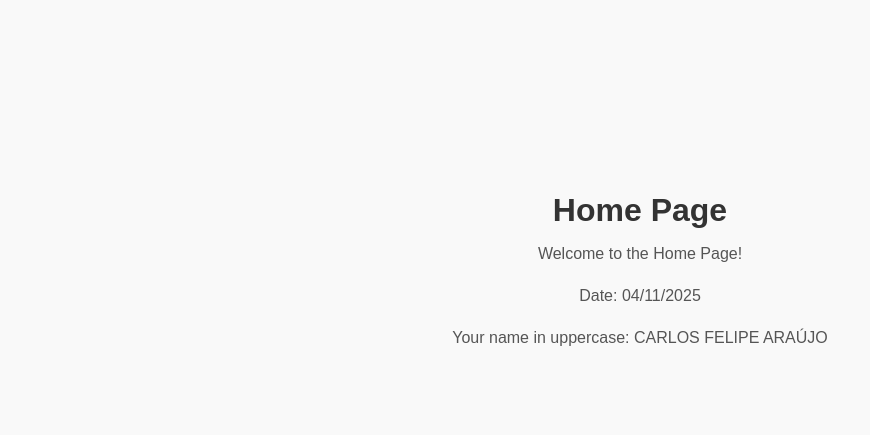
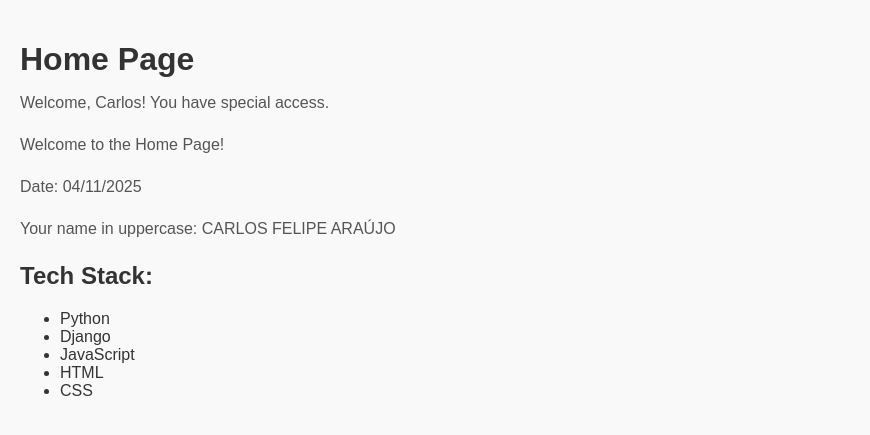
Before and after one commit to carlosxfelipe/django-quotes, a Django app: page /landing/home in a window 1280 px wide. Shown: the top 435 px of the page, without its empty margins (0-870 px from the left). Run offline with Django 5.2, Linux system fonts and the light colour scheme.

Commit message:
Refactor home view and template to improve layout and display tech stack

```diff
--- a/landing/templates/landing/home.html
+++ b/landing/templates/landing/home.html
@@ -10,11 +10,11 @@
         background-color: #f9f9f9;
         color: #333;
         margin: 0;
-        padding: 0;
-        text-align: center;
+        padding: 20px;
+        text-align: left;
       }
       .container {
-        margin-top: 15%;
+        margin-top: 0%;
       }
       h1 {
         font-size: 2rem;
@@ -29,11 +29,25 @@
   <body>
     <div class="container">
       <h1>{{ title }}</h1>
+
+      {% if name == "Carlos Felipe Araújo" %}
+      <p>Welcome, Carlos! You have special access.</p>
+      {% else %}
+      <p>Welcome, guest!</p>
+      {% endif %}
+
       <p>{{ content }}</p>
+      <p>Date: {{ today | date:"d/m/Y" }}</p>
+      <p>Your name in uppercase: {{ name | upper }}</p>
 
-      <p>Date: {{ today | date:"d/m/Y" }}</p>
-
-      <p>Your name in uppercase: {{ name | upper }}</p>
+      <h2>Tech Stack:</h2>
+      <ul>
+        {% for tool in stack %}
+        <li>{{ tool }}</li>
+        {% empty %}
+        <li>No tools available.</li>
+        {% endfor %}
+      </ul>
     </div>
   </body>
 </html>
--- a/landing/views.py
+++ b/landing/views.py
@@ -5,6 +5,7 @@
 # Create your views here.
 def home(request):
     today = date.today()
+    stack = ["Python", "Django", "JavaScript", "HTML", "CSS"]
 
     return render(
         request,
@@ -14,5 +15,6 @@
             "content": "Welcome to the Home Page!",
             "name": "Carlos Felipe Araújo",
             "today": today,
+            "stack": stack,
         },
     )
```
